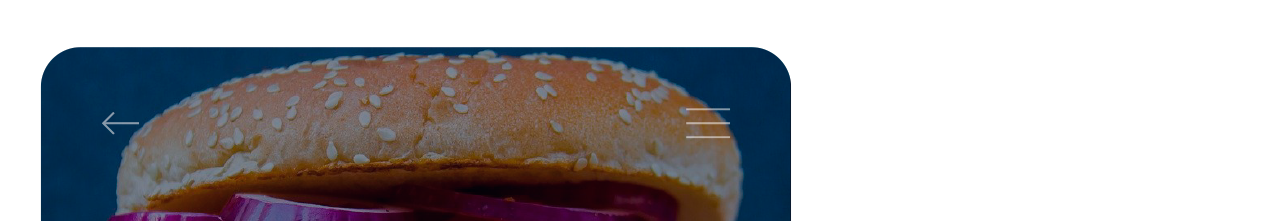
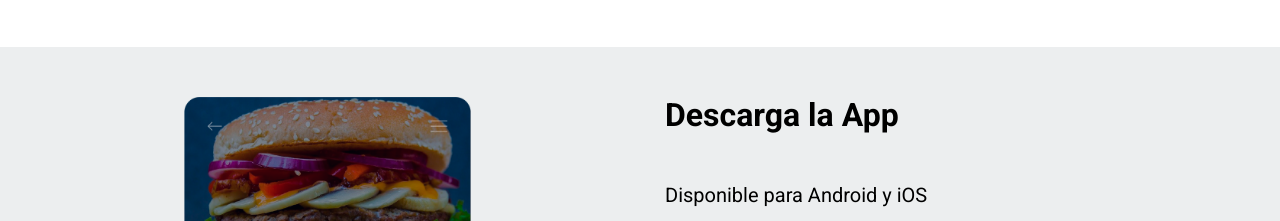
Before and after one commit to cumbinar/delivery, a website: page index.html in a window 1280 px wide. Shown: the part 4858-5079 px from the top of the page. Drawn offline with Linux system fonts and the light colour scheme.

Commit message:
init scss responsive section descargar app

```diff
--- a/src/scss/descargar/_descargar.scss
+++ b/src/scss/descargar/_descargar.scss
@@ -2,5 +2,17 @@
 @use 'base/mixins' as m;
 
 .descargar{
+    background-color: v.$grisClaro;
+    padding: v.$separacion 0;
 
+   &__grid{
+    @include m.tablet {
+        @include m.grid(2, v.$separacion)
+     }
+   }
+
+   &__imagen{
+       width: 50%;
+       margin: 0 auto;
+   }
 }
```
Also changed, not shown: index.html (+3 -3 lines), build/css/app.css, 1 other file.
